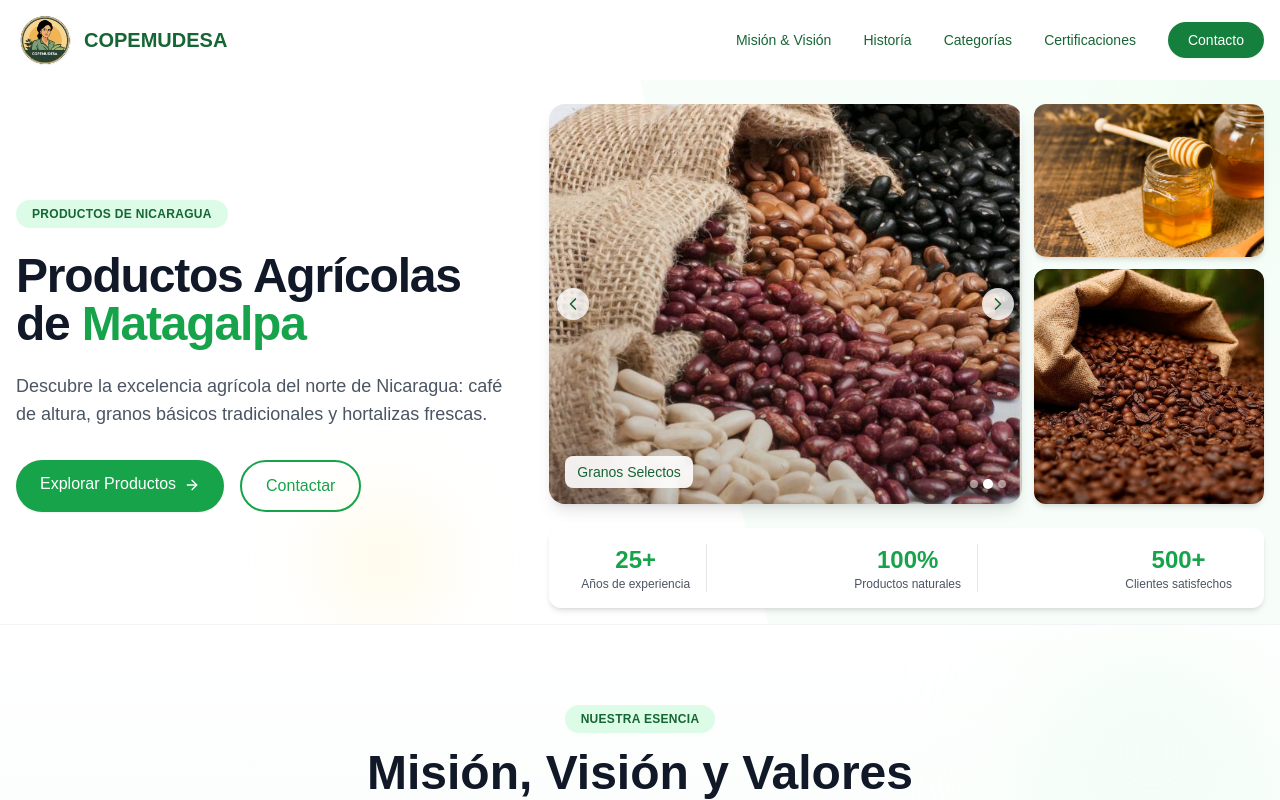
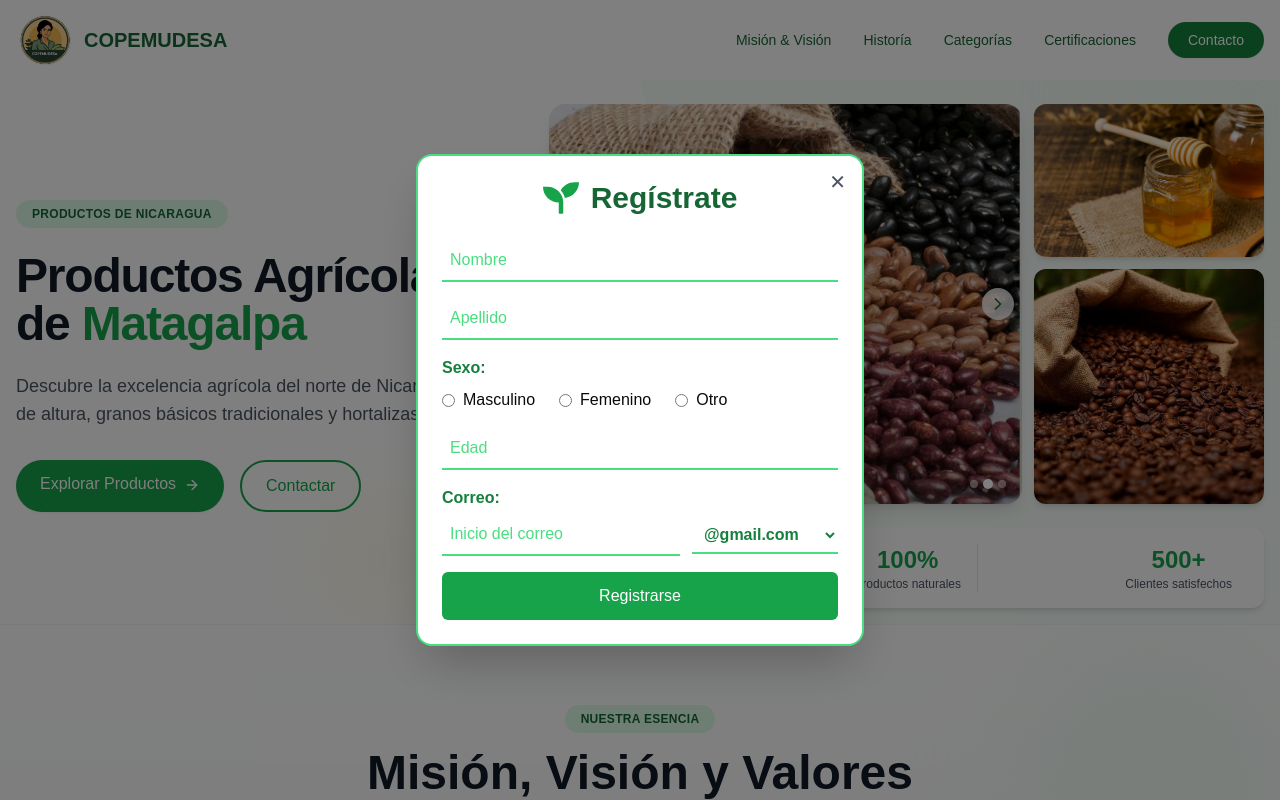
Before and after one commit to Kathy-Segura/COPEMUDESA, a Next.js app: page / in a window 1280 px wide. Shown: the top 800 px of the page. Built offline with nearby package versions, Linux system fonts and the light colour scheme.

Commit message:
Formulario

```diff
--- a/app/page.tsx
+++ b/app/page.tsx
@@ -15,16 +15,17 @@ import ContactSection from "@/components/ContactSection"
 import Footer from "@/components/Footer"
 import ProductSection from "@/components/ProductSection"
 import { Tabs, TabsContent, TabsList, TabsTrigger } from "@/components/ui/tabs"
-
 import { Coffee, Wheat, Leaf, ArrowUp } from "lucide-react"
 import { Button } from "@/components/ui/button"
 import HoneySection from "@/components/HoneySection"
+import ModalForm from "@/components/ModalForm"
 
 export default function LandingPage() {
   return (
     <div className="flex min-h-screen flex-col bg-white">
       <Header />
       <main className="flex-1">
+        <ModalForm/>
         <HeroSection />
         <MissionVisionSection />
         <HistorySection />
--- /dev/null
+++ b/components/ModalForm.tsx
@@ -0,0 +1,234 @@
+'use client';
+
+import { useEffect, useState } from "react";
+import { FaSeedling } from "react-icons/fa";
+
+type FormData = {
+  nombre: string;
+  apellido: string;
+  sexo: string;
+  edad: string;
+  correo: string;
+  dominioCorreo: "gmail.com" | "hotmail.com";
+};
+
+const ModalForm = () => {
+  const [showModal, setShowModal] = useState(false);
+  const [formData, setFormData] = useState<FormData>({
+    nombre: "",
+    apellido: "",
+    sexo: "",
+    edad: "",
+    correo: "",
+    dominioCorreo: "gmail.com",
+  });
+  const [error, setError] = useState("");
+  const [success, setSuccess] = useState(false);
+  const [submitting, setSubmitting] = useState(false);
+
+  useEffect(() => {
+    const timer = setTimeout(() => setShowModal(true), 3000);
+    return () => clearTimeout(timer);
+  }, []);
+
+  const handleClose = () => {
+    setShowModal(false);
+    setFormData({
+      nombre: "",
+      apellido: "",
+      sexo: "",
+      edad: "",
+      correo: "",
+      dominioCorreo: "gmail.com",
+    });
+    setError("");
+    setSuccess(false);
+  };
+
+  const handleChange = (e: React.ChangeEvent<HTMLInputElement | HTMLSelectElement>) => {
+    const { name, value } = e.target;
+    setFormData((prev) => ({ ...prev, [name]: value }));
+  };
+
+  // Valida que el inicio del correo no esté vacío y no contenga '@'
+  const validateEmail = (email: string, dominio: string) => {
+    if (email.trim() === "") return false;
+    if (email.includes("@")) return false;
+    if (dominio !== "gmail.com" && dominio !== "hotmail.com") return false;
+    return true;
+  };
+
+  const handleSubmit = async (e: React.FormEvent) => {
+    e.preventDefault();
+
+    const { nombre, apellido, sexo, edad, correo, dominioCorreo } = formData;
+
+    if (!nombre || !apellido || !sexo || !edad || !correo) {
+      setError("Todos los campos son obligatorios.");
+      setSuccess(false);
+      return;
+    }
+
+    if (!validateEmail(correo, dominioCorreo)) {
+      setError("Ingresa solo el inicio del correo, sin @ y con el dominio seleccionado.");
+      setSuccess(false);
+      return;
+    }
+
+    setSubmitting(true);
+    setError("");
+
+    try {
+        const fullCorreo = correo + "@" + dominioCorreo;
+
+        const response = await fetch(
+            "https://script.google.com/macros/s/AKfycbwYJtRDSZbyFSh1oNlD7AJFqiI8IGKUPIX_4nLFN9bIK4Jn1AgRobZLbHLvDYKDy5Ewng/exec",
+            {
+            method: "POST",
+            body: JSON.stringify({ nombre, apellido, sexo, edad, correo: fullCorreo }),
+            headers: {
+                "Content-Type": "application/json",
+            },
+            }
+        );
+
+        // Verificamos si la respuesta fue exitosa HTTP (200-299)
+        if (!response.ok) {
+            const text = await response.text();
+            throw new Error(`HTTP error! status: ${response.status}, body: ${text}`);
+        }
+
+        const result = await response.json();
+
+        if (result.success) {
+            setSuccess(true);
+            setFormData({
+            nombre: "",
+            apellido: "",
+            sexo: "",
+            edad: "",
+            correo: "",
+            dominioCorreo: "gmail.com",
+            });
+        } else {
+            setError("Error al registrar: " + (result.message || ""));
+        }
+        } catch (err: any) {
+        setError("Hubo un problema al enviar los datos: " + err.message);
+        } finally {
+        setSubmitting(false);
+        }
+    };
+
+  return (
+    <>
+      {showModal && (
+        <div className="fixed inset-0 bg-black bg-opacity-50 flex items-center justify-center z-50 p-4">
+          <div className="bg-white p-6 rounded-2xl shadow-2xl w-full max-w-md animate-fade-in relative border-2 border-green-400">
+            <button
+              onClick={handleClose}
+              className="absolute top-3 right-4 text-gray-600 hover:text-red-500 text-xl"
+              aria-label="Cerrar formulario"
+            >
+              ✕
+            </button>
+
+            <div className="flex items-center justify-center mb-6">
+              <FaSeedling className="text-green-600 text-4xl mr-3" />
+              <h2 className="text-3xl font-bold text-green-800">Regístrate</h2>
+            </div>
+
+            <form className="space-y-4" onSubmit={handleSubmit} noValidate>
+              <input
+                name="nombre"
+                placeholder="Nombre"
+                value={formData.nombre}
+                onChange={handleChange}
+                className="w-full border-b-2 border-green-400 p-2 placeholder-green-400 focus:outline-none focus:border-green-600"
+                required
+              />
+              <input
+                name="apellido"
+                placeholder="Apellido"
+                value={formData.apellido}
+                onChange={handleChange}
+                className="w-full border-b-2 border-green-400 p-2 placeholder-green-400 focus:outline-none focus:border-green-600"
+                required
+              />
+
+              <div className="flex flex-col">
+                <label className="text-green-700 font-semibold mb-1">Sexo:</label>
+                <div className="flex space-x-6 mt-1">
+                  {["Masculino", "Femenino", "Otro"].map((sexoOption) => (
+                    <label key={sexoOption} className="flex items-center space-x-2 cursor-pointer">
+                      <input
+                        type="radio"
+                        name="sexo"
+                        value={sexoOption}
+                        checked={formData.sexo === sexoOption}
+                        onChange={handleChange}
+                        className="accent-green-600"
+                        required
+                      />
+                      <span>{sexoOption}</span>
+                    </label>
+                  ))}
+                </div>
+              </div>
+
+              <input
+                name="edad"
+                type="number"
+                placeholder="Edad"
+                min={1}
+                max={120}
+                value={formData.edad}
+                onChange={handleChange}
+                className="w-full border-b-2 border-green-400 p-2 placeholder-green-400 focus:outline-none focus:border-green-600"
+                required
+              />
+
+              <div>
+                <label className="text-green-700 font-semibold mb-1 block">Correo:</label>
+                <div className="flex items-center space-x-3">
+                  <input
+                    name="correo"
+                    type="text"
+                    placeholder="Inicio del correo"
+                    value={formData.correo}
+                    onChange={handleChange}
+                    className="flex-grow border-b-2 border-green-400 p-2 placeholder-green-400 focus:outline-none focus:border-green-600"
+                    required
+                  />
+                  <select
+                    name="dominioCorreo"
+                    value={formData.dominioCorreo}
+                    onChange={handleChange}
+                    className="border-b-2 border-green-400 p-2 bg-white text-green-700 font-semibold focus:outline-none focus:border-green-600 cursor-pointer"
+                    aria-label="Seleccionar dominio de correo"
+                  >
+                    <option value="gmail.com">@gmail.com</option>
+                    <option value="hotmail.com">@hotmail.com</option>
+                  </select>
+                </div>
+              </div>
+
+              {error && <p className="text-red-600 text-sm">{error}</p>}
+              {success && <p className="text-green-700 text-sm font-medium">¡Registro exitoso!</p>}
+
+              <button
+                type="submit"
+                disabled={submitting}
+                className="w-full bg-green-600 text-white p-3 rounded-md hover:bg-green-700 transition duration-300"
+              >
+                {submitting ? "Registrando..." : "Registrarse"}
+              </button>
+            </form>
+          </div>
+        </div>
+      )}
+    </>
+  );
+};
+
+export default ModalForm;
--- a/package.json
+++ b/package.json
@@ -51,6 +51,7 @@
     "react-day-picker": "8.10.1",
     "react-dom": "^19",
     "react-hook-form": "^7.54.1",
+    "react-icons": "^5.5.0",
     "react-resizable-panels": "^2.1.7",
     "recharts": "2.15.0",
     "sonner": "^1.7.1",
```
Also changed, not shown: 1 other file (tests, documents, lock files or other folders).
